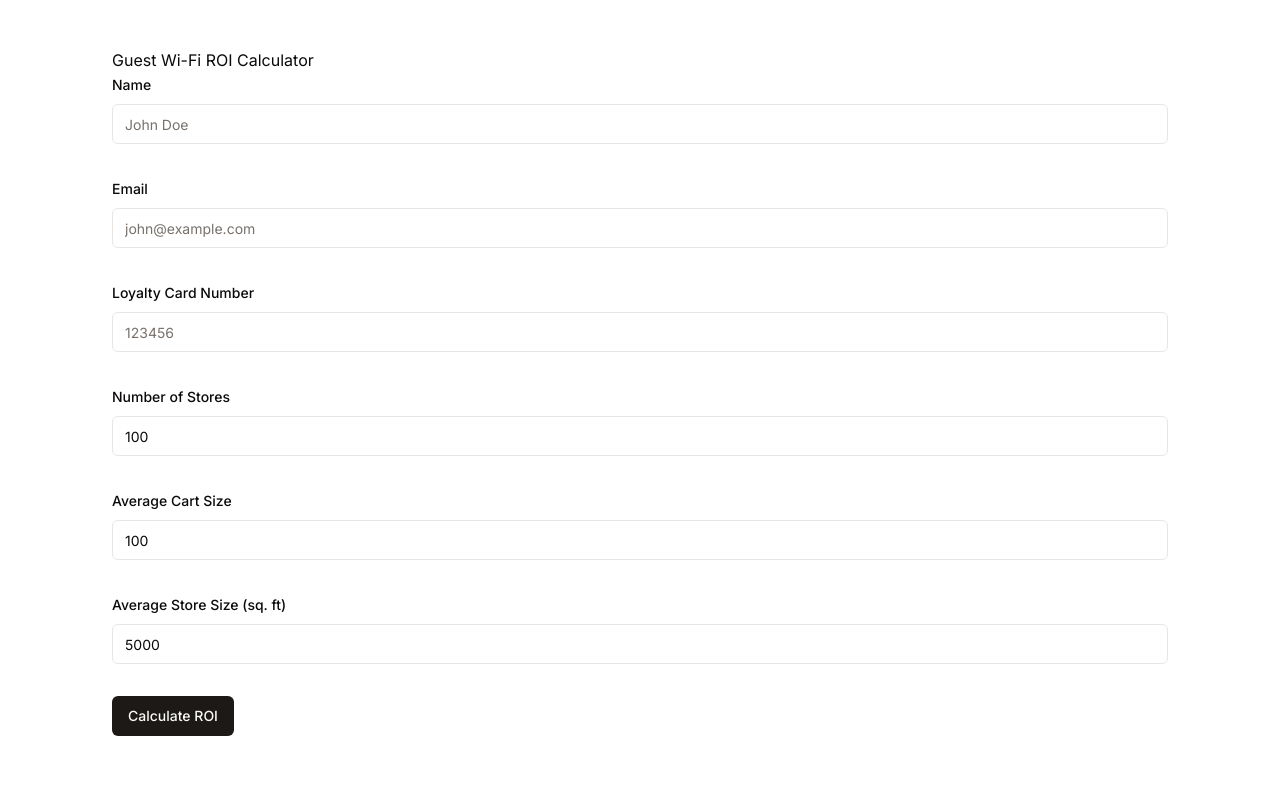
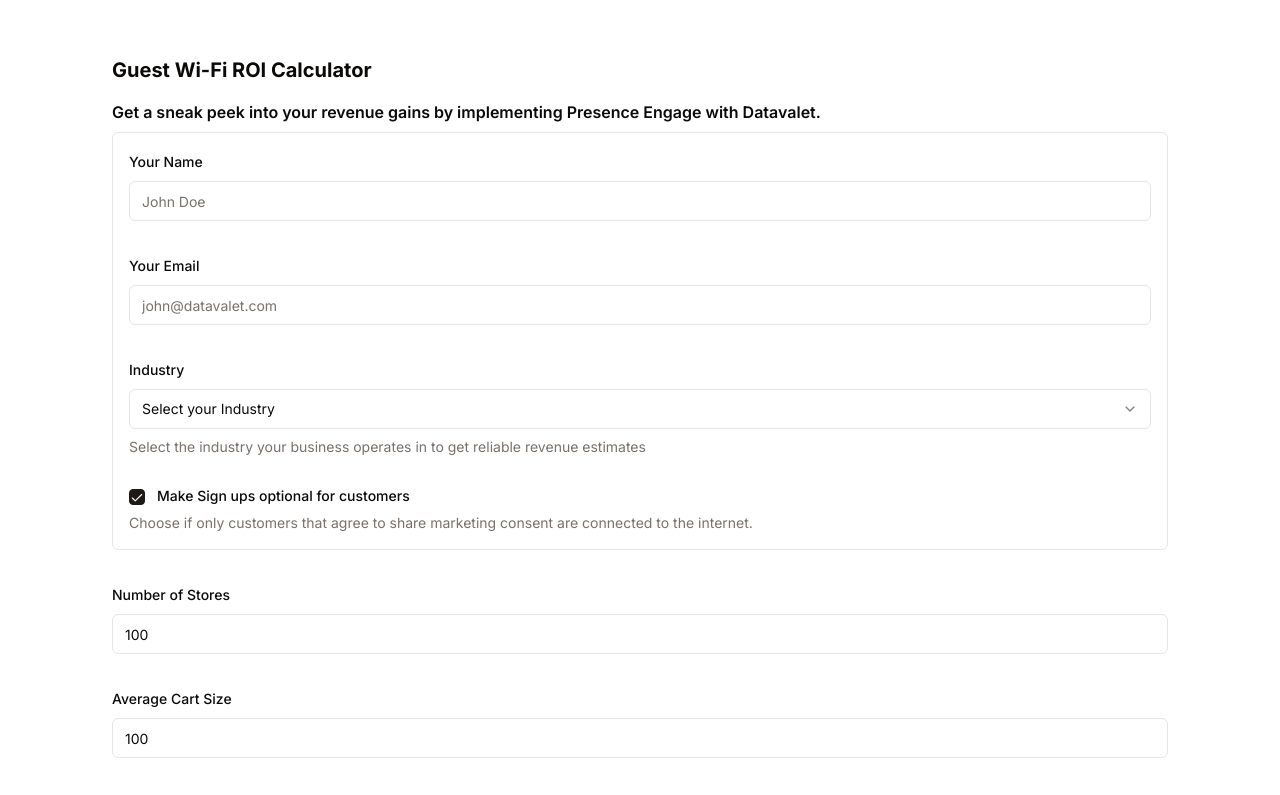
Before and after one commit to dv-adit/roi-calculator, a Next.js app: page / in a window 1280 px wide. Shown: the top 795 px of the page. Built offline with nearby package versions, Linux system fonts and the light colour scheme.

Commit message:
Add shadcn select and checkbox components, add title and subtitle and some custom tailwind classes.

```diff
--- a/package.json
+++ b/package.json
@@ -10,7 +10,9 @@
   },
   "dependencies": {
     "@hookform/resolvers": "^3.6.0",
+    "@radix-ui/react-checkbox": "^1.1.0",
     "@radix-ui/react-label": "^2.1.0",
+    "@radix-ui/react-select": "^2.1.1",
     "@radix-ui/react-slot": "^1.1.0",
     "@shadcn/ui": "^0.0.4",
     "class-variance-authority": "^0.7.0",
--- a/src/app/components/ROIForm.tsx
+++ b/src/app/components/ROIForm.tsx
@@ -4,6 +4,8 @@
 import { Button } from "@/components/ui/button";
 import { Form, FormControl, FormDescription, FormField, FormItem, FormLabel, FormMessage } from "@/components/ui/form";
 import { Input } from "@/components/ui/input";
+import { Checkbox } from '@/components/ui/checkbox';
+import { Select, SelectContent, SelectItem, SelectTrigger, SelectValue } from '@/components/ui/select';
 
 const formSchema = z.object({
   name: z.string().min(2, {
@@ -12,9 +14,10 @@
   email: z.string().email({
     message: "Please enter a valid email.",
   }),
-  loyaltyCard: z.string().min(6, {
-    message: "Loyalty card number must be at least 6 characters.",
+  industryType: z.string().min(6, {
+    message: "Select the industry your business is in.",
   }),
+  signUpOptional: z.boolean(),
   numberOfStores: z.number().min(1, {
     message: "Number of stores must be at least 1.",
   }),
@@ -32,7 +35,8 @@
     defaultValues: {
       name: "",
       email: "",
-      loyaltyCard: "",
+      industryType: "",
+      signUpOptional: true,
       numberOfStores: 100,
       averageCartSize: 100,
       averageStoreSize: 5000,
@@ -46,12 +50,14 @@
   return (
     <Form {...form}>
       <form onSubmit={form.handleSubmit(onSubmitForm)} className="space-y-8">
+        <div className="rounded-md border p-4 space-y-8">
+
         <FormField
           control={form.control}
           name="name"
           render={({ field }) => (
             <FormItem>
-              <FormLabel>Name</FormLabel>
+              <FormLabel>Your Name</FormLabel>
               <FormControl>
                 <Input placeholder="John Doe" {...field} />
               </FormControl>
@@ -64,9 +70,9 @@
           name="email"
           render={({ field }) => (
             <FormItem>
-              <FormLabel>Email</FormLabel>
+              <FormLabel>Your Email</FormLabel>
               <FormControl>
-                <Input placeholder="john@example.com" {...field} />
+                <Input placeholder="john@datavalet.com" {...field} />
               </FormControl>
               <FormMessage />
             </FormItem>
@@ -74,17 +80,51 @@
         />
         <FormField
           control={form.control}
-          name="loyaltyCard"
+          name="industryType"
           render={({ field }) => (
             <FormItem>
-              <FormLabel>Loyalty Card Number</FormLabel>
-              <FormControl>
-                <Input placeholder="123456" {...field} />
-              </FormControl>
+              <FormLabel>Industry</FormLabel>
+              <Select onValueChange={field.onChange} defaultValue={field.value}>
+                <FormControl>
+                  <SelectTrigger>
+                    <SelectValue placeholder="Select your Industry" />
+                  </SelectTrigger>
+                </FormControl>
+                <SelectContent>
+                  <SelectItem value="Retail Stores">Retail</SelectItem>
+                  <SelectItem value="Cafe & Restaurants">Cafes and Restaurants</SelectItem>
+                  <SelectItem value="Hotels and Resorts">Hotels and Resorts</SelectItem>
+                  <SelectItem value="Airports">Airports</SelectItem>
+                  <SelectItem value="Public Venue">Public Venues</SelectItem>
+                  <SelectItem value="Stadiums">Stadiums</SelectItem>
+                  <SelectItem value="Shopping Malls">Shopping Malls</SelectItem>
+                  <SelectItem value="Other">Other</SelectItem>
+                </SelectContent>
+              </Select>
+              <FormDescription>
+                Select the industry your business operates in to get reliable revenue estimates
+              </FormDescription>
               <FormMessage />
             </FormItem>
           )}
         />
+        <FormField
+          control={form.control}
+          name="signUpOptional"
+          render={({ field }) => (
+            <FormItem>
+              <div className="flex flex-row items-start space-x-3 space-y-0">
+              <FormControl>
+                <Checkbox checked={field.value} onCheckedChange={field.onChange} />
+              </FormControl>
+              <FormLabel>Make Sign ups optional for customers</FormLabel>
+              </div>
+              <FormDescription>Choose if only customers that agree to share marketing consent are connected to the internet.</FormDescription>
+              <FormMessage />
+            </FormItem>
+          )}
+        />
+        </div>
         <FormField
           control={form.control}
           name="numberOfStores"
--- a/src/app/page.tsx
+++ b/src/app/page.tsx
@@ -17,7 +17,8 @@
   return (
     <main>
       <div className="container">
-      <h1>Guest Wi-Fi ROI Calculator</h1>
+      <h1 className="text-xl font-bold py-2">Guest Wi-Fi ROI Calculator</h1>
+      <h2 className="py-2 font-semibold">Get a sneak peek into your revenue gains by implementing Presence Engage with Datavalet.</h2>
       <ROIForm onSubmit={handleFormSubmit} />
       {roiData && <ROIDashboard data={roiData} />}
       {/* Display customer events */}
--- a/src/app/utils/calculations.tsx
+++ b/src/app/utils/calculations.tsx
@@ -10,9 +10,9 @@
 
 export function calculateROI(formData: any): ROIData {
     // Perform ROI calculations based on the form data
-    const estimatedFootfall = 365 * formData.averageStoreSize / 20;
+    const estimatedFootfall = formData.averageStoreSize / 20 * 365;
     const captivePortalImpressions = estimatedFootfall * 0.1;
-    const netNewSignUps = estimatedFootfall * 0.05;
+    const netNewSignUps = estimatedFootfall * 0.05;  // At 50% sign up rate
     const validSignUps = 0.3;
     const validCustomerEmails = netNewSignUps * validSignUps;
 
--- /dev/null
+++ b/src/components/ui/checkbox.tsx
@@ -0,0 +1,30 @@
+"use client"
+
+import * as React from "react"
+import * as CheckboxPrimitive from "@radix-ui/react-checkbox"
+import { Check } from "lucide-react"
+
+import { cn } from "@/lib/utils"
+
+const Checkbox = React.forwardRef<
+  React.ElementRef<typeof CheckboxPrimitive.Root>,
+  React.ComponentPropsWithoutRef<typeof CheckboxPrimitive.Root>
+>(({ className, ...props }, ref) => (
+  <CheckboxPrimitive.Root
+    ref={ref}
+    className={cn(
+      "peer h-4 w-4 shrink-0 rounded-sm border border-primary ring-offset-background focus-visible:outline-none focus-visible:ring-2 focus-visible:ring-ring focus-visible:ring-offset-2 disabled:cursor-not-allowed disabled:opacity-50 data-[state=checked]:bg-primary data-[state=checked]:text-primary-foreground",
+      className
+    )}
+    {...props}
+  >
+    <CheckboxPrimitive.Indicator
+      className={cn("flex items-center justify-center text-current")}
+    >
+      <Check className="h-4 w-4" />
+    </CheckboxPrimitive.Indicator>
+  </CheckboxPrimitive.Root>
+))
+Checkbox.displayName = CheckboxPrimitive.Root.displayName
+
+export { Checkbox }
--- /dev/null
+++ b/src/components/ui/select.tsx
@@ -0,0 +1,160 @@
+"use client"
+
+import * as React from "react"
+import * as SelectPrimitive from "@radix-ui/react-select"
+import { Check, ChevronDown, ChevronUp } from "lucide-react"
+
+import { cn } from "@/lib/utils"
+
+const Select = SelectPrimitive.Root
+
+const SelectGroup = SelectPrimitive.Group
+
+const SelectValue = SelectPrimitive.Value
+
+const SelectTrigger = React.forwardRef<
+  React.ElementRef<typeof SelectPrimitive.Trigger>,
+  React.ComponentPropsWithoutRef<typeof SelectPrimitive.Trigger>
+>(({ className, children, ...props }, ref) => (
+  <SelectPrimitive.Trigger
+    ref={ref}
+    className={cn(
+      "flex h-10 w-full items-center justify-between rounded-md border border-input bg-background px-3 py-2 text-sm ring-offset-background placeholder:text-muted-foreground focus:outline-none focus:ring-2 focus:ring-ring focus:ring-offset-2 disabled:cursor-not-allowed disabled:opacity-50 [&>span]:line-clamp-1",
+      className
+    )}
+    {...props}
+  >
+    {children}
+    <SelectPrimitive.Icon asChild>
+      <ChevronDown className="h-4 w-4 opacity-50" />
+    </SelectPrimitive.Icon>
+  </SelectPrimitive.Trigger>
+))
+SelectTrigger.displayName = SelectPrimitive.Trigger.displayName
+
+const SelectScrollUpButton = React.forwardRef<
+  React.ElementRef<typeof SelectPrimitive.ScrollUpButton>,
+  React.ComponentPropsWithoutRef<typeof SelectPrimitive.ScrollUpButton>
+>(({ className, ...props }, ref) => (
+  <SelectPrimitive.ScrollUpButton
+    ref={ref}
+    className={cn(
+      "flex cursor-default items-center justify-center py-1",
+      className
+    )}
+    {...props}
+  >
+    <ChevronUp className="h-4 w-4" />
+  </SelectPrimitive.ScrollUpButton>
+))
+SelectScrollUpButton.displayName = SelectPrimitive.ScrollUpButton.displayName
+
+const SelectScrollDownButton = React.forwardRef<
+  React.ElementRef<typeof SelectPrimitive.ScrollDownButton>,
+  React.ComponentPropsWithoutRef<typeof SelectPrimitive.ScrollDownButton>
+>(({ className, ...props }, ref) => (
+  <SelectPrimitive.ScrollDownButton
+    ref={ref}
+    className={cn(
+      "flex cursor-default items-center justify-center py-1",
+      className
+    )}
+    {...props}
+  >
+    <ChevronDown className="h-4 w-4" />
+  </SelectPrimitive.ScrollDownButton>
+))
+SelectScrollDownButton.displayName =
+  SelectPrimitive.ScrollDownButton.displayName
+
+const SelectContent = React.forwardRef<
+  React.ElementRef<typeof SelectPrimitive.Content>,
+  React.ComponentPropsWithoutRef<typeof SelectPrimitive.Content>
+>(({ className, children, position = "popper", ...props }, ref) => (
+  <SelectPrimitive.Portal>
+    <SelectPrimitive.Content
+      ref={ref}
+      className={cn(
+        "relative z-50 max-h-96 min-w-[8rem] overflow-hidden rounded-md border bg-popover text-popover-foreground shadow-md data-[state=open]:animate-in data-[state=closed]:animate-out data-[state=closed]:fade-out-0 data-[state=open]:fade-in-0 data-[state=closed]:zoom-out-95 data-[state=open]:zoom-in-95 data-[side=bottom]:slide-in-from-top-2 data-[side=left]:slide-in-from-right-2 data-[side=right]:slide-in-from-left-2 data-[side=top]:slide-in-from-bottom-2",
+        position === "popper" &&
+          "data-[side=bottom]:translate-y-1 data-[side=left]:-translate-x-1 data-[side=right]:translate-x-1 data-[side=top]:-translate-y-1",
+        className
+      )}
+      position={position}
+      {...props}
+    >
+      <SelectScrollUpButton />
+      <SelectPrimitive.Viewport
+        className={cn(
+          "p-1",
+          position === "popper" &&
+            "h-[var(--radix-select-trigger-height)] w-full min-w-[var(--radix-select-trigger-width)]"
+        )}
+      >
+        {children}
+      </SelectPrimitive.Viewport>
+      <SelectScrollDownButton />
+    </SelectPrimitive.Content>
+  </SelectPrimitive.Portal>
+))
+SelectContent.displayName = SelectPrimitive.Content.displayName
+
+const SelectLabel = React.forwardRef<
+  React.ElementRef<typeof SelectPrimitive.Label>,
+  React.ComponentPropsWithoutRef<typeof SelectPrimitive.Label>
+>(({ className, ...props }, ref) => (
+  <SelectPrimitive.Label
+    ref={ref}
+    className={cn("py-1.5 pl-8 pr-2 text-sm font-semibold", className)}
+    {...props}
+  />
+))
+SelectLabel.displayName = SelectPrimitive.Label.displayName
+
+const SelectItem = React.forwardRef<
+  React.ElementRef<typeof SelectPrimitive.Item>,
+  React.ComponentPropsWithoutRef<typeof SelectPrimitive.Item>
+>(({ className, children, ...props }, ref) => (
+  <SelectPrimitive.Item
+    ref={ref}
+    className={cn(
+      "relative flex w-full cursor-default select-none items-center rounded-sm py-1.5 pl-8 pr-2 text-sm outline-none focus:bg-accent focus:text-accent-foreground data-[disabled]:pointer-events-none data-[disabled]:opacity-50",
+      className
+    )}
+    {...props}
+  >
+    <span className="absolute left-2 flex h-3.5 w-3.5 items-center justify-center">
+      <SelectPrimitive.ItemIndicator>
+        <Check className="h-4 w-4" />
+      </SelectPrimitive.ItemIndicator>
+    </span>
+
+    <SelectPrimitive.ItemText>{children}</SelectPrimitive.ItemText>
+  </SelectPrimitive.Item>
+))
+SelectItem.displayName = SelectPrimitive.Item.displayName
+
+const SelectSeparator = React.forwardRef<
+  React.ElementRef<typeof SelectPrimitive.Separator>,
+  React.ComponentPropsWithoutRef<typeof SelectPrimitive.Separator>
+>(({ className, ...props }, ref) => (
+  <SelectPrimitive.Separator
+    ref={ref}
+    className={cn("-mx-1 my-1 h-px bg-muted", className)}
+    {...props}
+  />
+))
+SelectSeparator.displayName = SelectPrimitive.Separator.displayName
+
+export {
+  Select,
+  SelectGroup,
+  SelectValue,
+  SelectTrigger,
+  SelectContent,
+  SelectLabel,
+  SelectItem,
+  SelectSeparator,
+  SelectScrollUpButton,
+  SelectScrollDownButton,
+}
```
Also changed, not shown: 1 other file (tests, documents, lock files or other folders).
